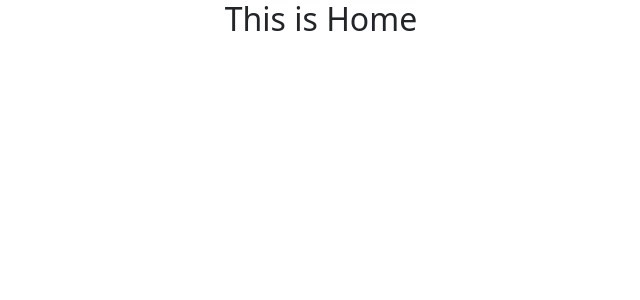
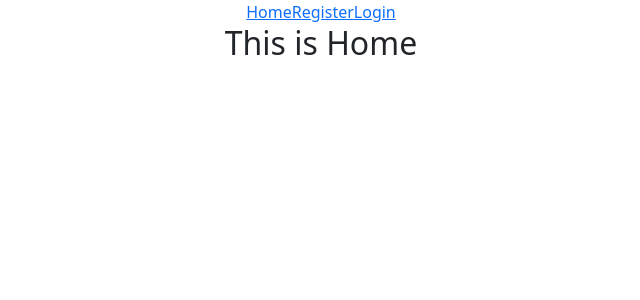
Before and after one commit to mdraselmiah95/react-auth-integration, a React (Create React App) app: page / in a window 1280 px wide. Shown: the top 300 px of the page, without its empty margins (319-959 px from the left). Built offline with nearby package versions, Linux system fonts and the light colour scheme.

Commit message:
WIP on React auth integration project

```diff
--- a/src/App.js
+++ b/src/App.js
@@ -1,6 +1,7 @@
 import { BrowserRouter as Router, Route, Switch } from "react-router-dom";
 import "../node_modules/bootstrap/dist/css/bootstrap.min.css";
 import "./App.css";
+import Header from "./components/Header/Header";
 import Home from "./components/Home/Home";
 import Login from "./components/Login/Login";
 import Register from "./components/Register/Register";
@@ -9,6 +10,7 @@ function App() {
   return (
     <div className="App">
       <Router>
+        <Header></Header>
         <Switch>
           <Route exact path="/">
             <Home></Home>
```
